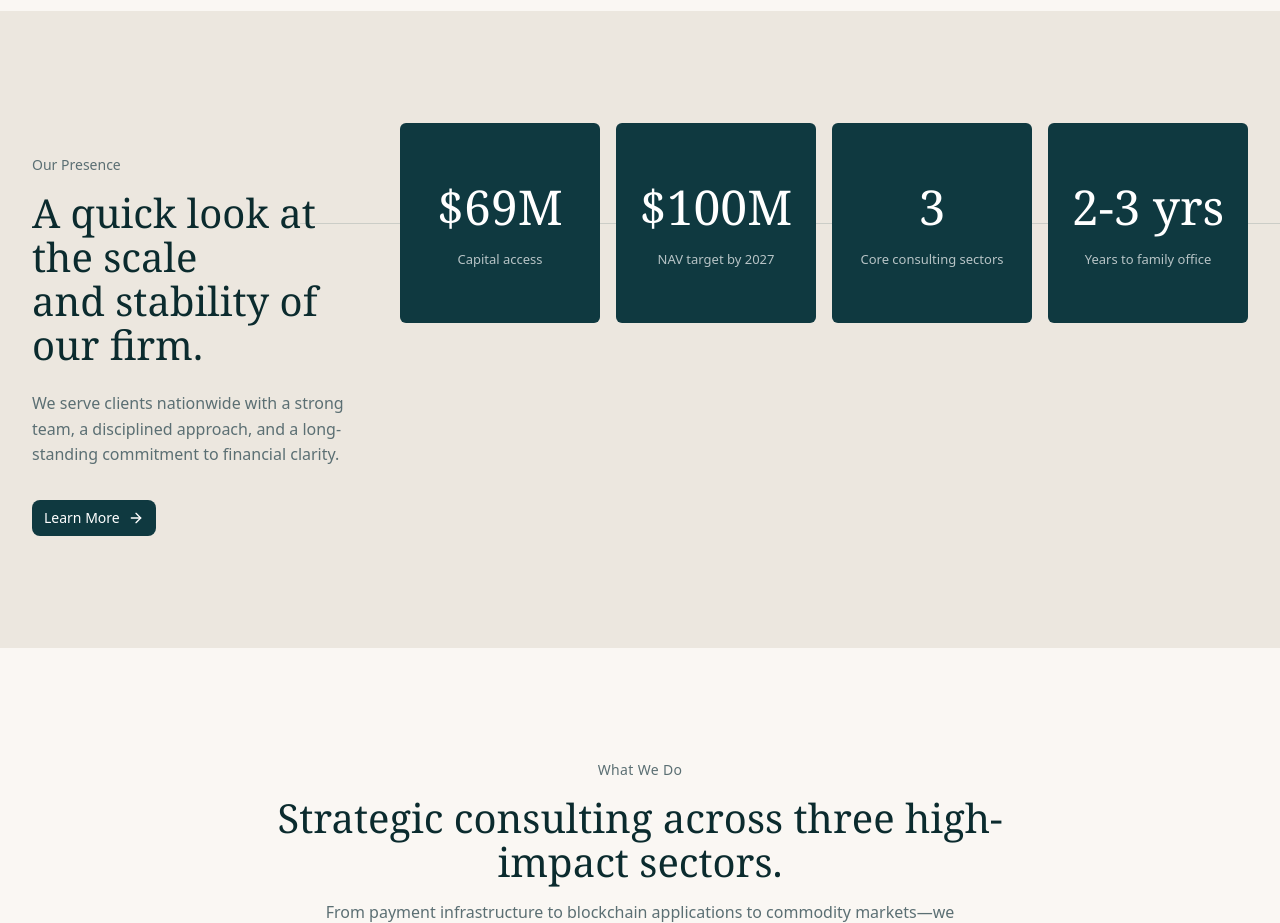
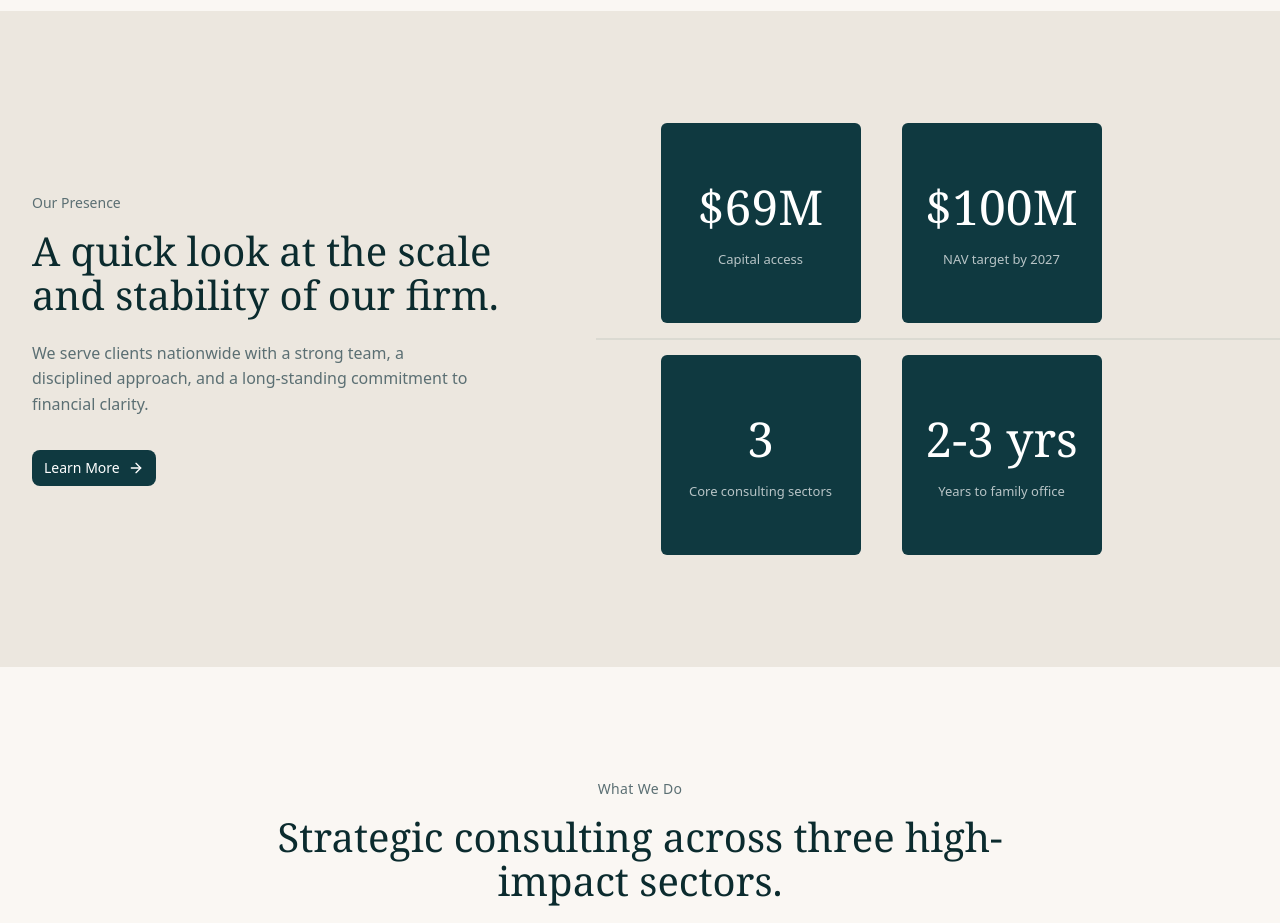
Before and after one commit to ayush-that/lvyougroup, a React (Vite) app: page / in a window 1280 px wide. Shown: the part 2320-3243 px from the top of the page. Built offline with nearby package versions, Linux system fonts and the light colour scheme.

Commit message:
Change stats to 2x2 grid layout with horizontal line
- Arrange 4 stat cards in 2 rows of 2
- Horizontal line passes through center of grid
- Line extends beyond outer cards on both sides

Co-Authored-By: Claude Opus 4.5 <noreply@anthropic.com>

```diff
--- a/src/components/sections/Stats.tsx
+++ b/src/components/sections/Stats.tsx
@@ -32,12 +32,12 @@ export function Stats() {
       <div className="container mx-auto px-4 md:px-6 lg:px-8">
         <div
           className={cn(
-            'grid gap-12 lg:gap-8 items-start',
-            'grid-cols-1 lg:grid-cols-[1fr_1.5fr]'
+            'grid gap-12 lg:gap-8 items-center',
+            'grid-cols-1 lg:grid-cols-[1fr_1fr]'
           )}
         >
           {/* Left Column - Text */}
-          <div className="lg:pt-8">
+          <div>
             <p className="text-sm text-text-muted mb-4">Our Presence</p>
             <h2 className="font-serif text-text-primary mb-6">
               A quick look at the scale
@@ -56,35 +56,22 @@ export function Stats() {
             </a>
           </div>
 
-          {/* Right Column - Stats in a row with connecting line */}
+          {/* Right Column - 2x2 Stats grid with connecting line */}
           <div className="relative">
-            {/* Mobile: 2x2 grid */}
-            <div className="lg:hidden grid grid-cols-2 gap-4 justify-items-center">
-              {STATS.map((stat) => (
-                <StatCard
-                  key={stat.id}
-                  value={stat.value}
-                  label={stat.label}
-                  suffix={stat.suffix}
-                />
-              ))}
-            </div>
-
-            {/* Desktop: Inline layout with line through outer cards */}
-            <div className="hidden lg:block relative">
-              {/* Horizontal connecting line - passes through the cards */}
+            {/* Horizontal connecting line - passes through outer cards */}
             <div
-                className="absolute bg-border-subtle"
+              className="hidden lg:block absolute bg-border-subtle"
               style={{
-                  left: '-100px',
-                  right: '-100px',
-                  top: '100px',
+                left: '-60px',
+                right: '-200px',
+                top: '50%',
                 height: '1px',
+                transform: 'translateY(-50%)',
               }}
             />
 
-              {/* Stats cards in a row */}
-              <div className="relative flex items-center justify-between gap-4">
+            {/* 2x2 Grid */}
+            <div className="relative grid grid-cols-2 gap-6 lg:gap-8 justify-items-center max-w-[450px] mx-auto lg:mx-0">
               {STATS.map((stat) => (
                 <StatCard
                   key={stat.id}
@@ -97,7 +84,6 @@ export function Stats() {
           </div>
         </div>
       </div>
-      </div>
     </section>
   );
 }
```
Lines whose indentation alone changed are shown as unchanged.
